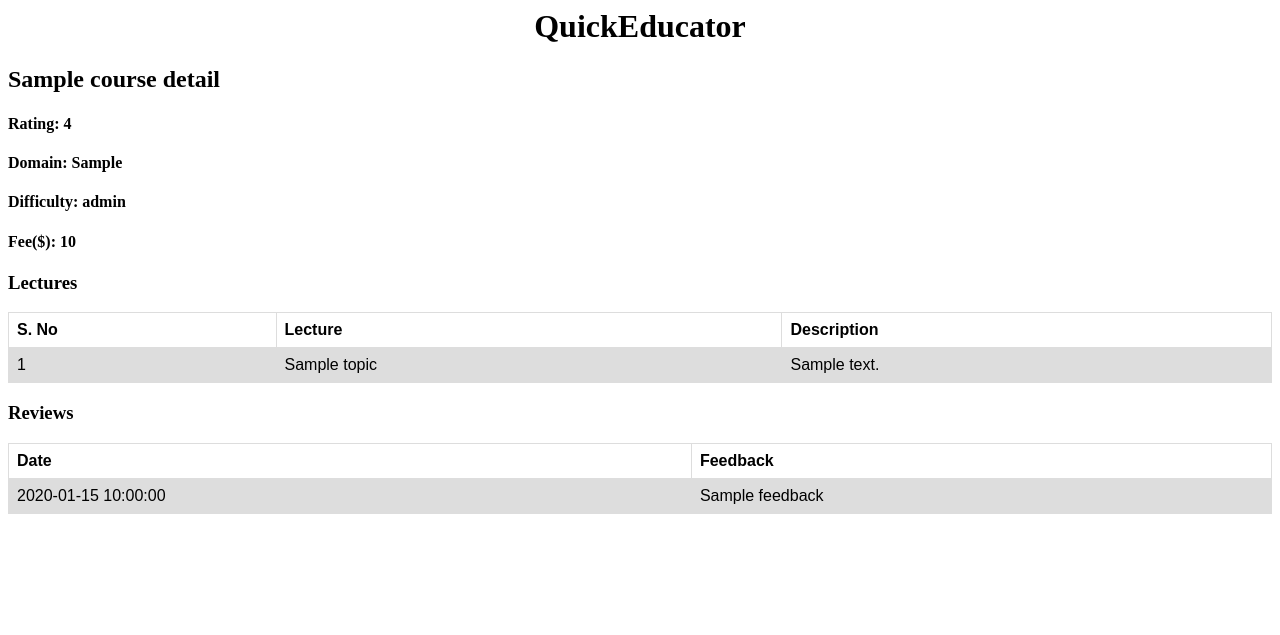
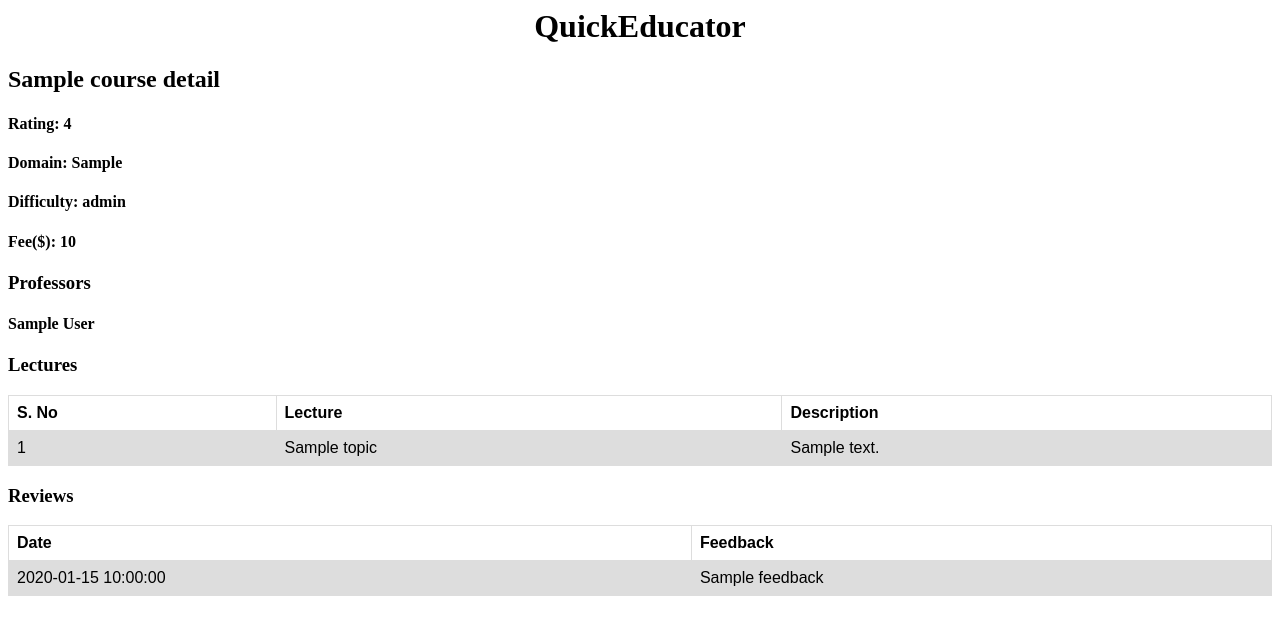
Before and after one commit to saranthn/QuickEducator, a Flask app: template templates/course.html in a window 1280 px wide. Shown: the top 635 px of the page. Run offline with Flask 2, Linux system fonts and the light colour scheme; the template is opened without the code that fills it: most values are stand-ins (such as "Sample title", 1, 10 or a date in 2020); parts of the project's set-up code (start-up, migrations or seed data) failed here and were passed over.

Commit message:
Add professor details in course page

```diff
--- a/server.py
+++ b/server.py
@@ -180,11 +180,11 @@ def login():
 
 @app.route('/home', methods=['POST','GET'])
 def home():
-  search_query = "select distinct first_name from professors"
+  search_query = "select * from professors"
   cursor = g.conn.execute(sqlalchemy.text(search_query))
   prof_names = []
   for result in cursor:
-    prof_names.append(result['first_name'])  # can also be accessed using result[0]
+    prof_names.append(result)  # can also be accessed using result[0]
   cursor.close()
 
   if request.method == 'GET':
@@ -200,7 +200,7 @@ def home():
     search_query = "select * from courses c,teaches t,professors p where c.course_name ilike '%{}%' and c.course_difficulty_level ilike '%{}%' and c.course_id = t.course_id and t.user_id = p.user_id ".format(name, difficulty)
 
     if prof:
-      search_query += "and p.first_name = '{}'".format(prof)
+      search_query += "and p.user_id = '{}'".format(prof)
     print(search_query)
     if sort:
       search_query += "order by {} {}".format(sort, order)
@@ -236,6 +236,13 @@ def courses():
   course_details = cursor.fetchone()
   print(course_details)
 
+  cursor = g.conn.execute('Select * from professors where user_id in (select user_id from teaches where course_id = (%s))', course_id)
+  professors = []
+  for result in cursor:
+    professors.append(result)
+  cursor.close()
+  print(professors)
+
   cursor = g.conn.execute('Select * from lectures_contains where course_id = (%s)', course_id)
   lectures = []
   for result in cursor:
@@ -246,13 +253,11 @@ def courses():
   cursor = g.conn.execute('Select * from has h, review r where h.course_id = (%s) and r.review_id=h.review_id and r.review_type=h.review_type order by date_of_review desc', course_id)
   reviews = []
   for result in cursor:
-    # a = str(result['date'])
-    # result['date'] = a
     reviews.append(result)
   cursor.close()
   print(reviews)
 
-  context = dict(course_details = course_details, lectures = lectures, reviews = reviews)
+  context = dict(course_details = course_details, professors = professors, lectures = lectures, reviews = reviews)
   return render_template("course.html", **context)
 
 if __name__ == "__main__":
--- a/templates/course.html
+++ b/templates/course.html
@@ -31,8 +31,15 @@
   </div>
 
   <div>
+    <h3>  Professors </h3>
+      {% for n in professors %}
+        <h4>{{n['first_name']}} {{n['last_name']}}</h4>
+      {% endfor %}
+  </div>
+
+  <div>
+    <h3>  Lectures </h3>
     {% if lectures %}
-    <h3>  Lectures </h3>
     <table>
       <tr>
         <th>S. No</th>
@@ -48,12 +55,15 @@
       {% endfor %}
     </table>
     {% else %}
+    <div>
+      No Lectures Available
+    </div>
     {% endif %}
   </div>
 
   <div>
+    <h3>  Reviews </h3>
     {% if reviews %}
-    <h3>  Reviews </h3>
     <table>
       <tr>
         <th>Date</th>
@@ -67,6 +77,9 @@
       {% endfor %}
     </table>
     {% else %}
+    <div>
+      No Reviews Available
+    </div>
     {% endif %}
   </div>
 
--- a/templates/home.html
+++ b/templates/home.html
@@ -74,7 +74,7 @@
             <select id="prof" name="prof">
               <option selected value=""></option>
               {% for p in professors %}
-                <option value="{{p}}">{{p}}</option>
+                <option value="{{p['user_id']}}">{{p['first_name']}} {{p['last_name']}}</option>
               {% endfor %}
             </select>
           </div>
@@ -100,7 +100,7 @@
     {% for n in courses %}
       <tr>
         <td><a href="{{url_for('courses', course_id=n['course_id'])}}">{{n['course_name']}}</a></td>
-        <td>{{n['first_name']}}</td>
+        <td>{{n['first_name']}} {{n['last_name']}}</td>
         <td>{{n['course_fee']}}</td>
         <td>{{n['course_difficulty_level']}}</td>
         <td>{{n['course_rating']}}</td>
```
